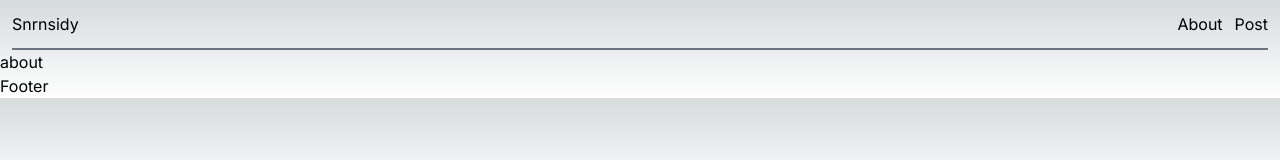
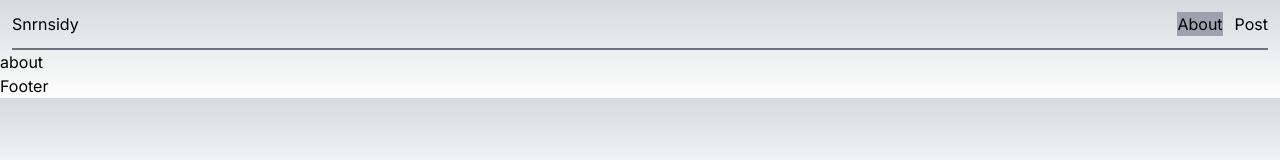
Before and after one commit to tjdls111/next-blog, a Next.js app in the folder blog/: page /about in a window 1280 px wide. Shown: the top 160 px of the page. Built offline with nearby package versions, Linux system fonts and the light colour scheme.

Commit message:
style:header

```diff
--- a/blog/src/components/Header.tsx
+++ b/blog/src/components/Header.tsx
@@ -1,15 +1,18 @@
+'use client'
 import Link from 'next/link';
+import { usePathname } from 'next/navigation';
 import React from 'react';
 
 const Header = () => {
+const pathname=usePathname();
 return (
     <header className="flex justify-between mx-3 py-3 border-b-2 border-b-gray-500">
       <h1>
         <Link href="/">Snrnsidy</Link>
       </h1>
       <nav className="flex gap-3">
-        <Link href="/about">About</Link>
-        <Link href="/post">Post</Link>
+        <Link href="/about" className={pathname.includes('about')?'bg-gray-400':''}>About</Link>
+        <Link href="/post" className={pathname.includes('post')?'bg-gray-400':''}>Post</Link>
       </nav>
     </header>
 );
```
